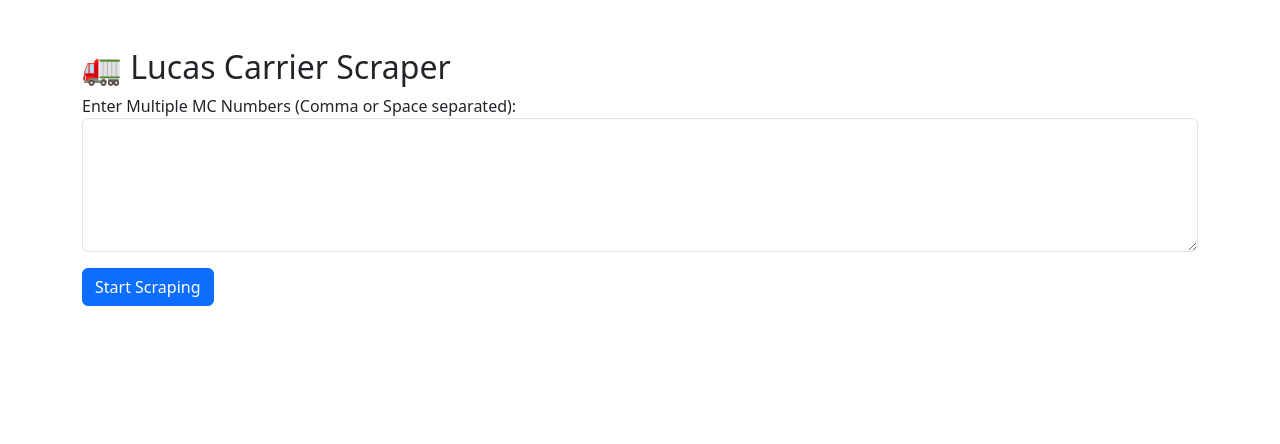
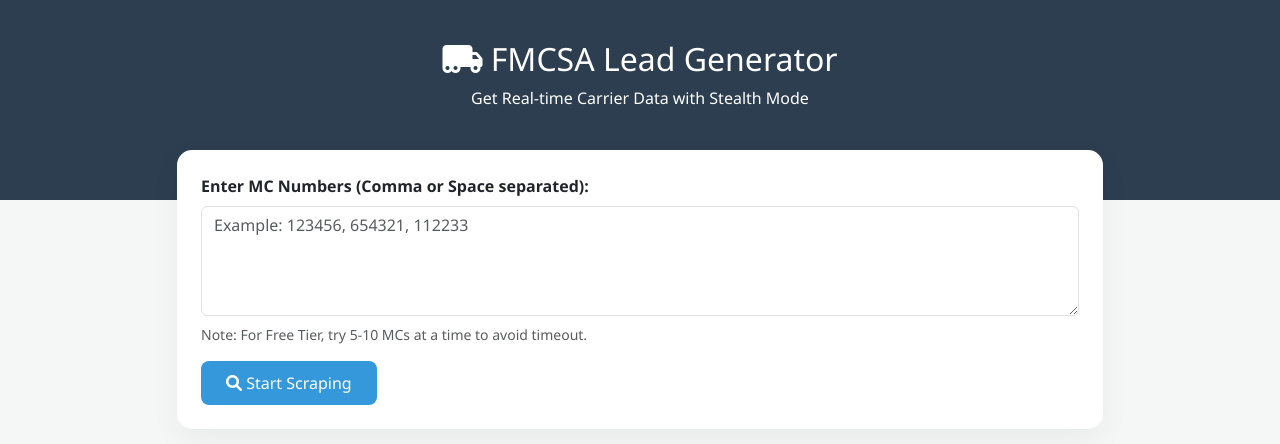
Before and after one commit to RahulShaw-01/fmcsa_scrapper, a Flask app: page / in a window 1280 px wide. Shown: the top 444 px of the page. Run offline with Flask 3, Linux system fonts and the light colour scheme.

Commit message:
Initial Commit

```diff
--- a/app.py
+++ b/app.py
@@ -9,7 +9,6 @@ from io import BytesIO
 app = Flask(__name__)
 
 def get_data(mc):
-    # Website ko browser jaisa dikhane ke liye scraper session
     scraper = cloudscraper.create_scraper(
         browser={
             'browser': 'chrome',
@@ -21,17 +20,14 @@ def get_data(mc):
     url = f"https://safer.fmcsa.dot.gov/query.asp?searchtype=ANY&query_type=queryCarrierSnapshot&query_param=MC_MX&query_string={mc}"
 
     try:
-        # 3 second ka delay taaki website ko gussa na aaye
-        time.sleep(3)
-        response = scraper.get(url, timeout=25)
+        time.sleep(1.5)
+        response = scraper.get(url, timeout=20)
 
-        # Check if we actually got the page
         if response.status_code != 200 or "Company Snapshot" not in response.text:
-            return {"MC": mc, "Name": "BLOCKED BY SITE", "Phone": "N/A", "Physical_Address": "N/A"}
+            return {"MC": mc, "Name": "NOT FOUND/BLOCKED", "Phone": "N/A", "Physical_Address": "N/A"}
 
         soup = BeautifulSoup(response.content, 'html.parser')
 
-        # ID-based extraction (Screenshots 57 & 58)
         phys_td = soup.find('td', id='physicaladdressvalue')
         p_addr = phys_td.get_text(separator=" ", strip=True) if phys_td else "N/A"
 
@@ -47,8 +43,8 @@ def get_data(mc):
 
         return {"MC": mc, "Name": name, "Phone": phone, "Physical_Address": p_addr}
 
-    except Exception as e:
-        return {"MC": mc, "Name": "Error/Timeout", "Phone": "N/A", "Physical_Address": "N/A"}
+    except Exception:
+        return {"MC": mc, "Name": "Timeout Error", "Phone": "N/A", "Physical_Address": "N/A"}
 
 @app.route('/', methods=['GET', 'POST'])
 def index():
@@ -57,9 +53,9 @@ def index():
     if request.method == 'POST':
         mc_raw = request.form.get('mcs')
         mc_list = re.findall(r'\d+', mc_raw)
-        results = [get_data(mc) for mc in mc_list]
 
-        if 'download' in request.form and results:
+        if 'download' in request.form:
+            results = [get_data(mc) for mc in mc_list]
             df = pd.DataFrame(results)
             output = BytesIO()
             with pd.ExcelWriter(output, engine='xlsxwriter') as writer:
@@ -67,6 +63,8 @@ def index():
             output.seek(0)
             return send_file(output, download_name="Lucas_Leads.xlsx", as_attachment=True)
 
+        results = [get_data(mc) for mc in mc_list]
+
     return render_template('index.html', results=results, mc_raw=mc_raw)
 
 if __name__ == '__main__':
--- a/templates/index.html
+++ b/templates/index.html
@@ -1,28 +1,65 @@
 <!DOCTYPE html>
-<html>
+<html lang="en">
 <head>
-    <title>Lucas Scraper</title>
-    <link rel="stylesheet" href="https://cdn.jsdelivr.net/npm/bootstrap@5.3.0/dist/css/bootstrap.min.css">
+    <meta charset="UTF-8">
+    <meta name="viewport" content="width=device-width, initial-scale=1.0">
+    <title>Lucas Stealth Scraper v2.0</title>
+    <link href="https://cdn.jsdelivr.net/npm/bootstrap@5.3.0/dist/css/bootstrap.min.css" rel="stylesheet">
+    <link rel="stylesheet" href="https://cdnjs.cloudflare.com/ajax/libs/font-awesome/6.0.0/css/all.min.css">
+    <style>
+        body { background-color: #f4f7f6; font-family: 'Segoe UI', Tahoma, Geneva, Verdana, sans-serif; }
+        .navbar { background: #2c3e50; color: white; padding: 15px; box-shadow: 0 2px 10px rgba(0,0,0,0.1); }
+        .main-card { border: none; border-radius: 15px; box-shadow: 0 10px 30px rgba(0,0,0,0.05); margin-top: -50px; }
+        .btn-primary { background: #3498db; border: none; padding: 10px 25px; border-radius: 8px; transition: 0.3s; }
+        .btn-primary:hover { background: #2980b9; transform: translateY(-2px); }
+        .btn-success { background: #27ae60; border: none; padding: 10px 25px; border-radius: 8px; }
+        .table thead { background: #34495e; color: white; }
+        .loader { display: none; margin: 20px auto; border: 5px solid #f3f3f3; border-top: 5px solid #3498db; border-radius: 50%; width: 50px; height: 50px; animation: spin 2s linear infinite; }
+        @keyframes spin { 0% { transform: rotate(0deg); } 100% { transform: rotate(360deg); } }
+        .header-section { background: #2c3e50; height: 200px; padding-top: 40px; color: white; text-align: center; }
+    </style>
 </head>
-<body class="container mt-5">
-    <h2>🚛 Lucas Carrier Scraper</h2>
-    <form method="POST">
+<body>
+
+<div class="header-section">
+    <h2><i class="fas fa-truck-moving"></i> FMCSA Lead Generator</h2>
+    <p>Get Real-time Carrier Data with Stealth Mode</p>
+</div>
+
+<div class="container mb-5">
+    <div class="row justify-content-center">
+        <div class="col-md-10">
+            <div class="card main-card p-4">
+                <form method="POST" id="scraperForm">
                     <div class="mb-3">
-            <label>Enter Multiple MC Numbers (Comma or Space separated):</label>
-            <textarea name="mcs" class="form-control" rows="5">{{ mc_raw if mc_raw else '' }}</textarea>
+                        <label class="form-label fw-bold">Enter MC Numbers (Comma or Space separated):</label>
+                        <textarea class="form-control" name="mcs" rows="4" placeholder="Example: 123456, 654321, 112233" required>{{ mc_raw }}</textarea>
+                        <div class="form-text text-muted mt-2">Note: For Free Tier, try 5-10 MCs at a time to avoid timeout.</div>
                     </div>
-        <button type="submit" class="btn btn-primary">Start Scraping</button>
+
+                    <div class="d-flex gap-2">
+                        <button type="submit" class="btn btn-primary" onclick="showLoader()">
+                            <i class="fas fa-search"></i> Start Scraping
+                        </button>
                         {% if results %}
-        <button type="submit" name="download" class="btn btn-success">Download Excel</button>
+                        <button type="submit" name="download" class="btn btn-success">
+                            <i class="fas fa-file-excel"></i> Download Excel
+                        </button>
                         {% endif %}
+                    </div>
                 </form>
 
+                <div class="loader" id="loader"></div>
+
                 {% if results %}
-    <table class="table mt-4 table-striped">
+                <div class="mt-5">
+                    <h4 class="mb-3">Scraped Results ({{ results|length }})</h4>
+                    <div class="table-responsive">
+                        <table class="table table-hover align-middle">
                             <thead>
                                 <tr>
-                <th>MC</th>
-                <th>Name</th>
+                                    <th>MC #</th>
+                                    <th>Legal Name</th>
                                     <th>Phone</th>
                                     <th>Physical Address</th>
                                 </tr>
@@ -30,14 +67,27 @@
                             <tbody>
                                 {% for row in results %}
                                 <tr>
-                <td>{{ row.MC }}</td>
-                <td>{{ row.Name }}</td>
-                <td>{{ row.Phone }}</td>
-                <td>{{ row.Physical_Address }}</td>
+                                    <td><span class="badge bg-secondary">{{ row.MC }}</span></td>
+                                    <td class="fw-bold">{{ row.Name }}</td>
+                                    <td><i class="fas fa-phone text-success"></i> {{ row.Phone }}</td>
+                                    <td><small>{{ row.Physical_Address }}</small></td>
                                 </tr>
                                 {% endfor %}
                             </tbody>
                         </table>
+                    </div>
+                </div>
                 {% endif %}
+            </div>
+        </div>
+    </div>
+</div>
+
+<script>
+    function showLoader() {
+        document.getElementById('loader').style.display = 'block';
+    }
+</script>
+
 </body>
 </html>
```
Also changed, not shown: 1 other file. Lines whose indentation alone changed are shown as unchanged.
